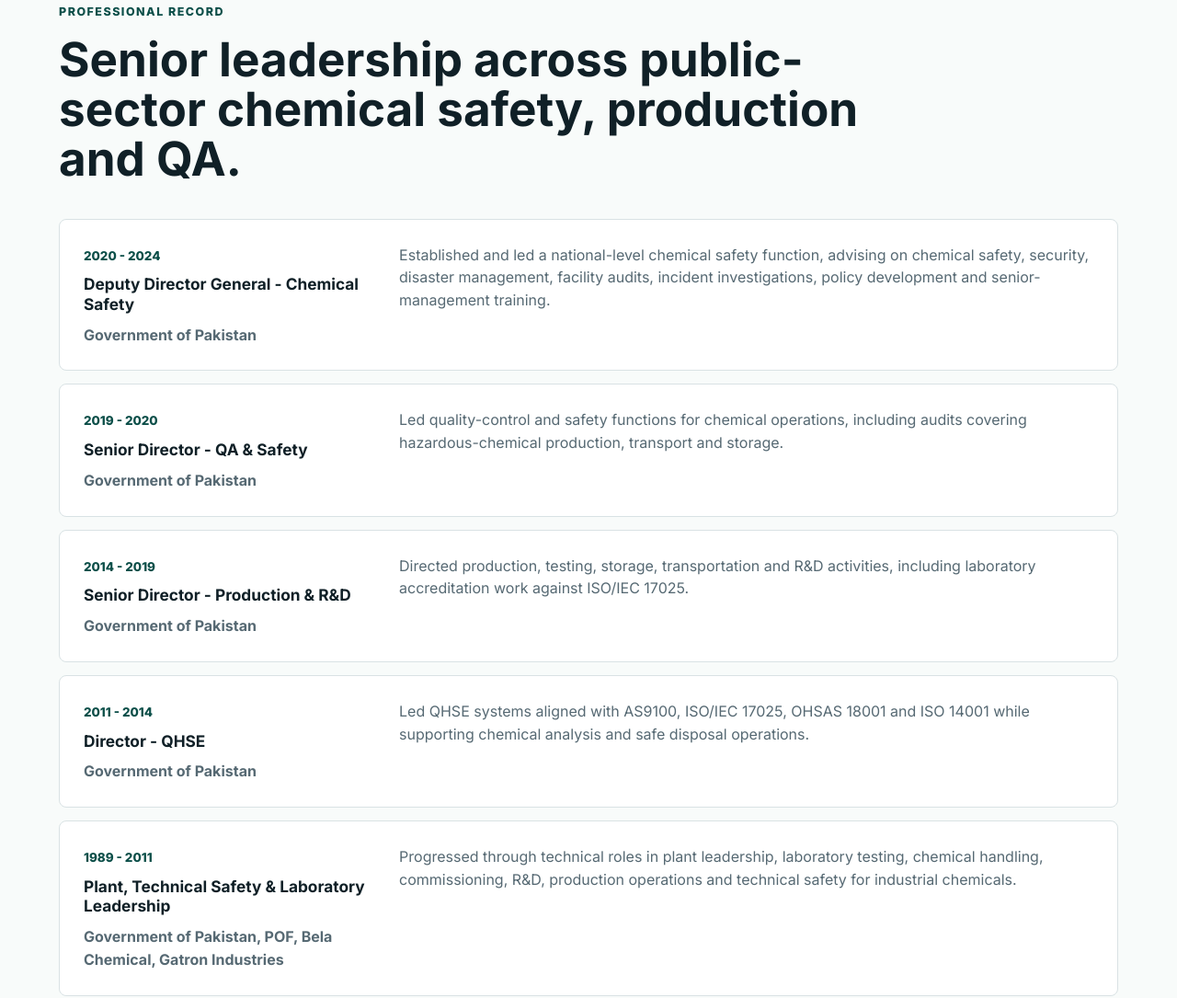
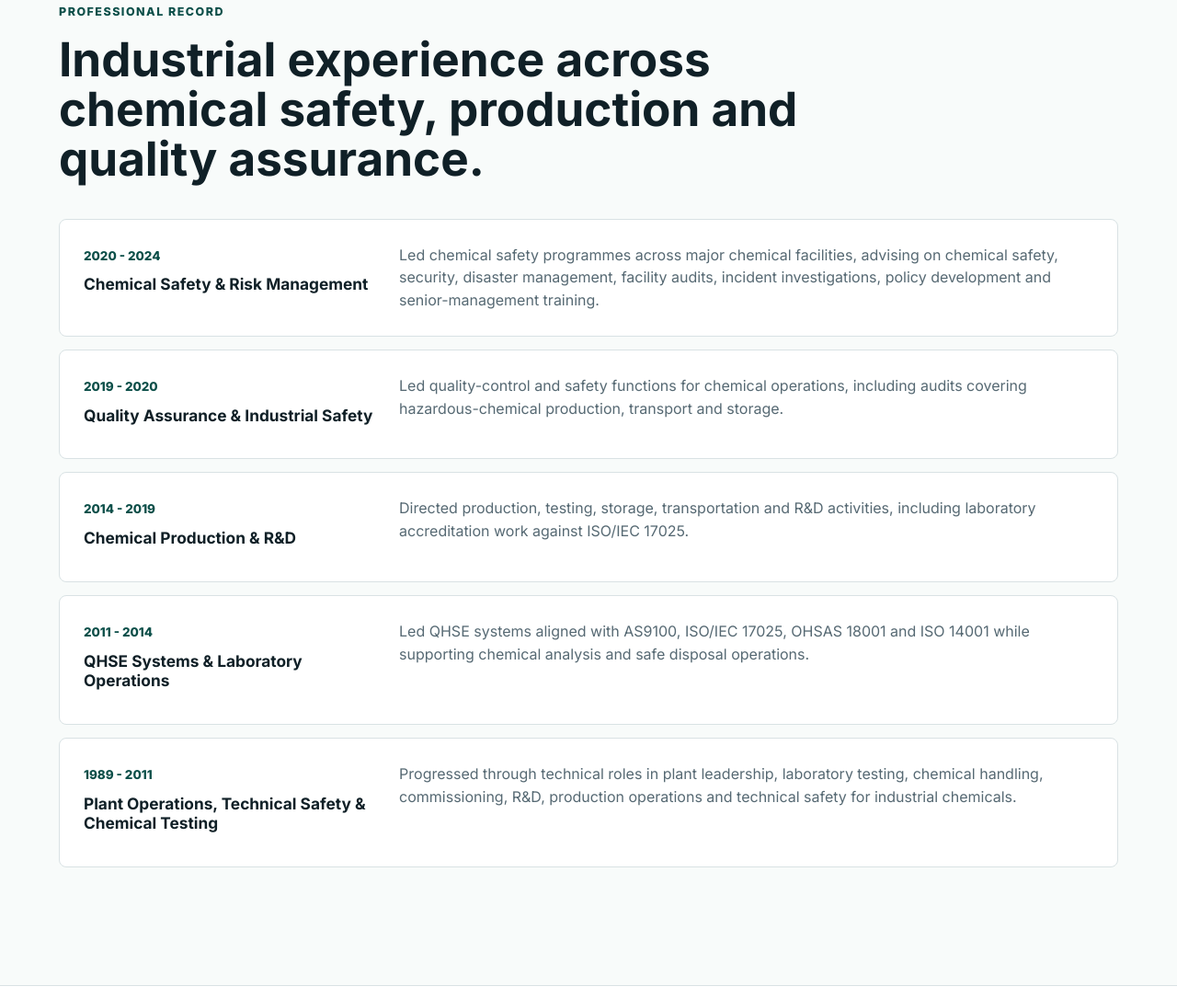
Before and after one commit to swaytechltd/swaytechltd.github.io, a plain HTML site: page index.html in a window 1280 px wide. Shown: the part 2412-3497 px from the top of the page at 92% size. Drawn offline with Linux system fonts and the light colour scheme.

Commit message:
Focus professional record on industrial experience

```diff
--- a/index.html
+++ b/index.html
@@ -127,17 +127,16 @@
       <section id="experience" class="section timeline-section">
         <div class="section-heading">
           <p class="eyebrow">Professional Record</p>
-          <h2>Senior leadership across public-sector chemical safety, production and QA.</h2>
+          <h2>Industrial experience across chemical safety, production and quality assurance.</h2>
         </div>
         <div class="timeline">
           <article class="timeline-item">
             <div>
               <span class="date">2020 - 2024</span>
-              <h3>Deputy Director General - Chemical Safety</h3>
-              <p class="org">Government of Pakistan</p>
+              <h3>Chemical Safety & Risk Management</h3>
             </div>
             <p>
-              Established and led a national-level chemical safety function, advising on
+              Led chemical safety programmes across major chemical facilities, advising on
               chemical safety, security, disaster management, facility audits, incident
               investigations, policy development and senior-management training.
             </p>
@@ -145,8 +144,7 @@
           <article class="timeline-item">
             <div>
               <span class="date">2019 - 2020</span>
-              <h3>Senior Director - QA & Safety</h3>
-              <p class="org">Government of Pakistan</p>
+              <h3>Quality Assurance & Industrial Safety</h3>
             </div>
             <p>
               Led quality-control and safety functions for chemical operations, including
@@ -156,8 +154,7 @@
           <article class="timeline-item">
             <div>
               <span class="date">2014 - 2019</span>
-              <h3>Senior Director - Production & R&D</h3>
-              <p class="org">Government of Pakistan</p>
+              <h3>Chemical Production & R&D</h3>
             </div>
             <p>
               Directed production, testing, storage, transportation and R&D activities,
@@ -167,8 +164,7 @@
           <article class="timeline-item">
             <div>
               <span class="date">2011 - 2014</span>
-              <h3>Director - QHSE</h3>
-              <p class="org">Government of Pakistan</p>
+              <h3>QHSE Systems & Laboratory Operations</h3>
             </div>
             <p>
               Led QHSE systems aligned with AS9100, ISO/IEC 17025, OHSAS 18001 and
@@ -178,8 +174,7 @@
           <article class="timeline-item">
             <div>
               <span class="date">1989 - 2011</span>
-              <h3>Plant, Technical Safety & Laboratory Leadership</h3>
-              <p class="org">Government of Pakistan, POF, Bela Chemical, Gatron Industries</p>
+              <h3>Plant Operations, Technical Safety & Chemical Testing</h3>
             </div>
             <p>
               Progressed through technical roles in plant leadership, laboratory testing,
```
